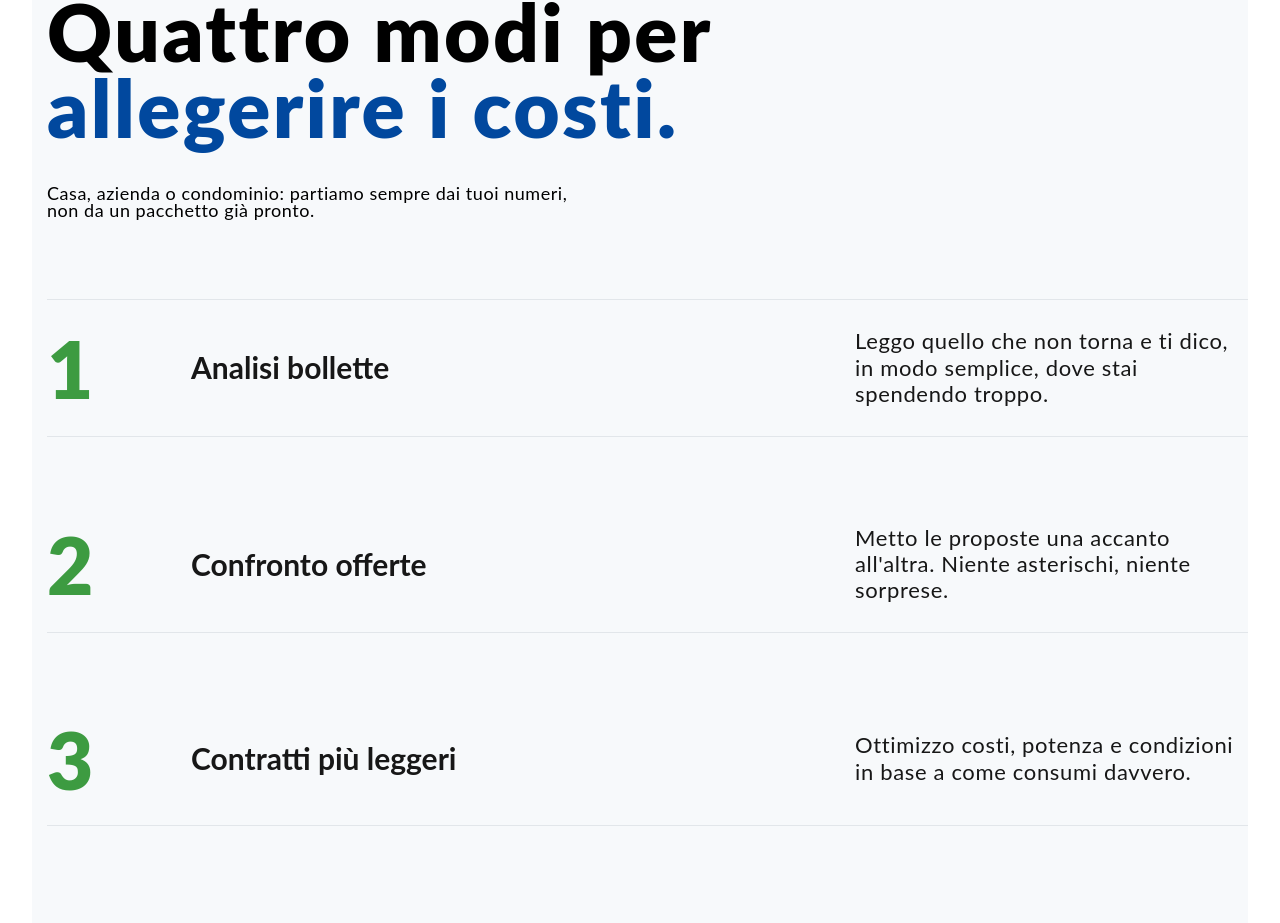
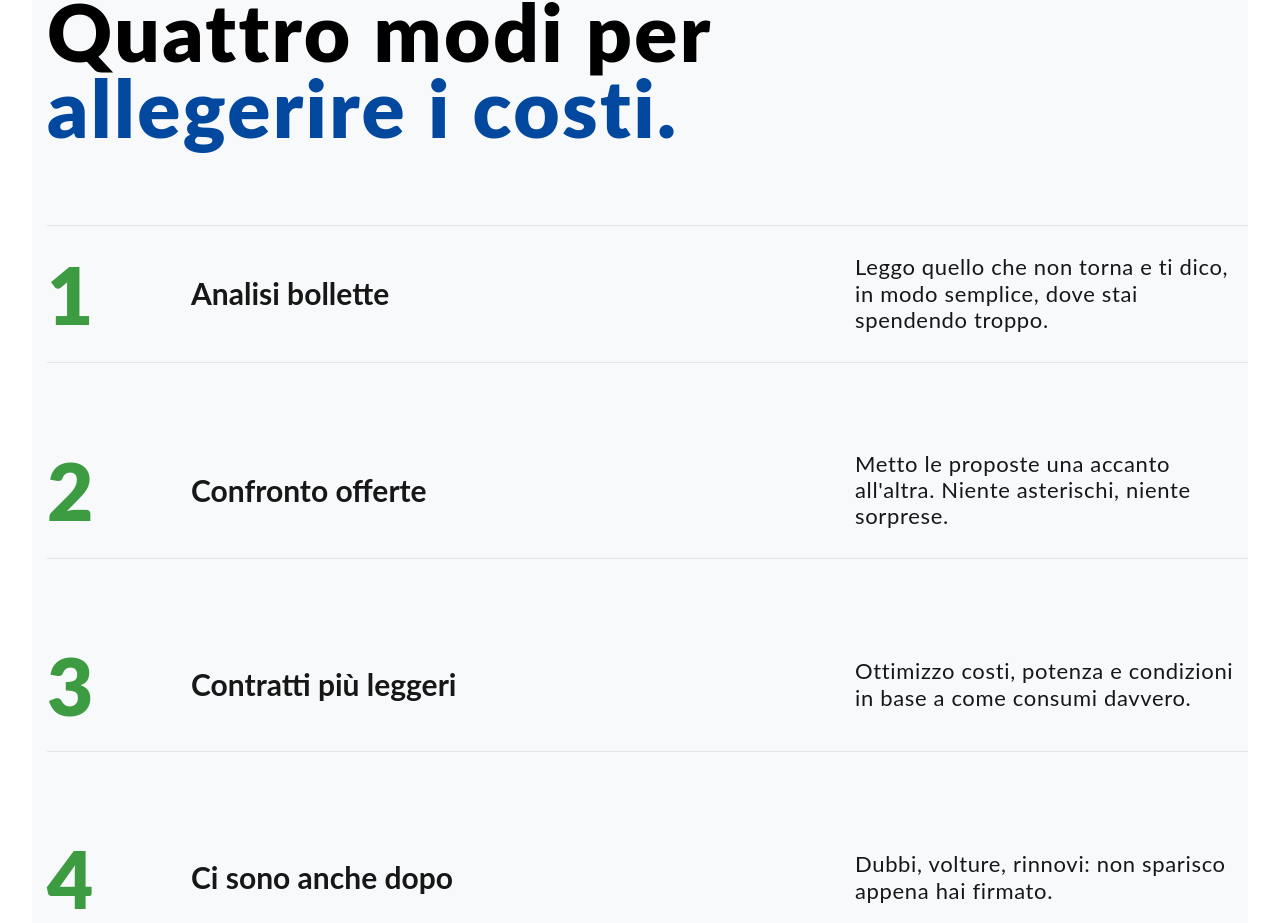
Before and after one commit to YCEslow999/nicosalata-next, a Next.js app: page / in a window 1280 px wide. Shown: the part 2145-3068 px from the top of the page. Built offline with nearby package versions, Linux system fonts and the light colour scheme.

Commit message:
Tolto paragrafo su help.jsx

```diff
--- a/app/components/Help.jsx
+++ b/app/components/Help.jsx
@@ -45,10 +45,6 @@ export default function Help () {
                         </h2>
                     </div>
 
-                    <p className={styles.headerRight}>
-                        Casa, azienda o condominio: partiamo sempre dai tuoi numeri,
-                        non da un pacchetto già pronto.
-                    </p>
                 </div>
 
 
```
